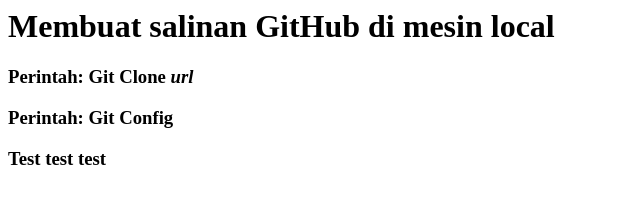
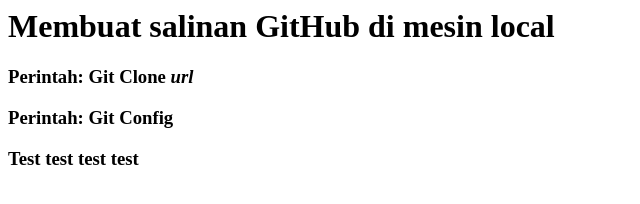
Before and after one commit to sherzzzh/hello_dunia, a plain HTML site: page index.html in a window 1280 px wide. Shown: the full height of the page, 0-640 px from the left. Drawn offline with Linux system fonts and the light colour scheme.

Commit message:
update.config

```diff
--- a/index.html
+++ b/index.html
@@ -7,6 +7,6 @@
 <h1> Membuat salinan GitHub di mesin local </j1>
 <h3> Perintah: Git Clone <i>url</i></h3>
 <h3> Perintah: Git Config </h3>
-<h3> Test test test <h3>
+<h3> Test test test test <h3>
 </body>
 </html>
```
